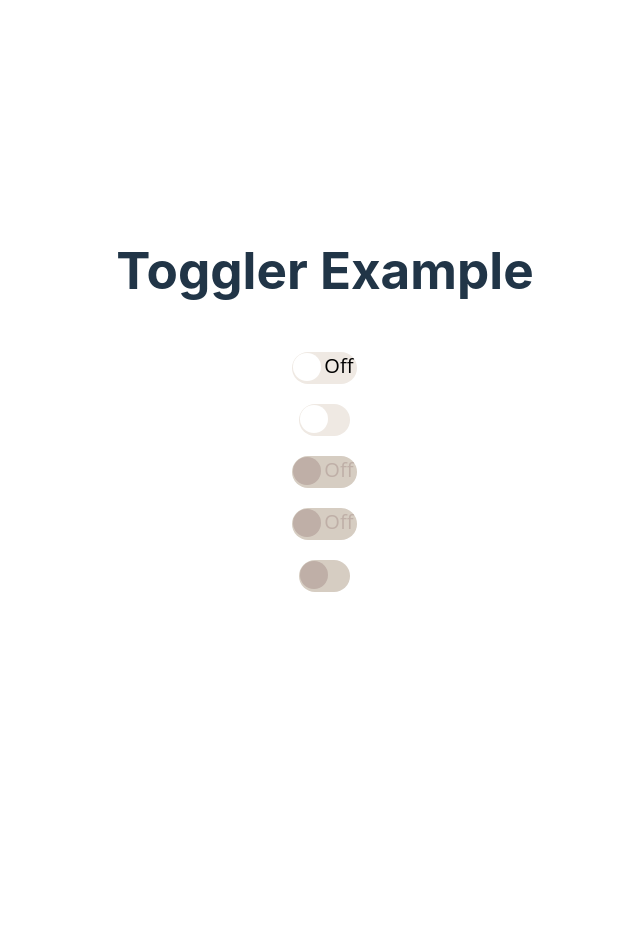
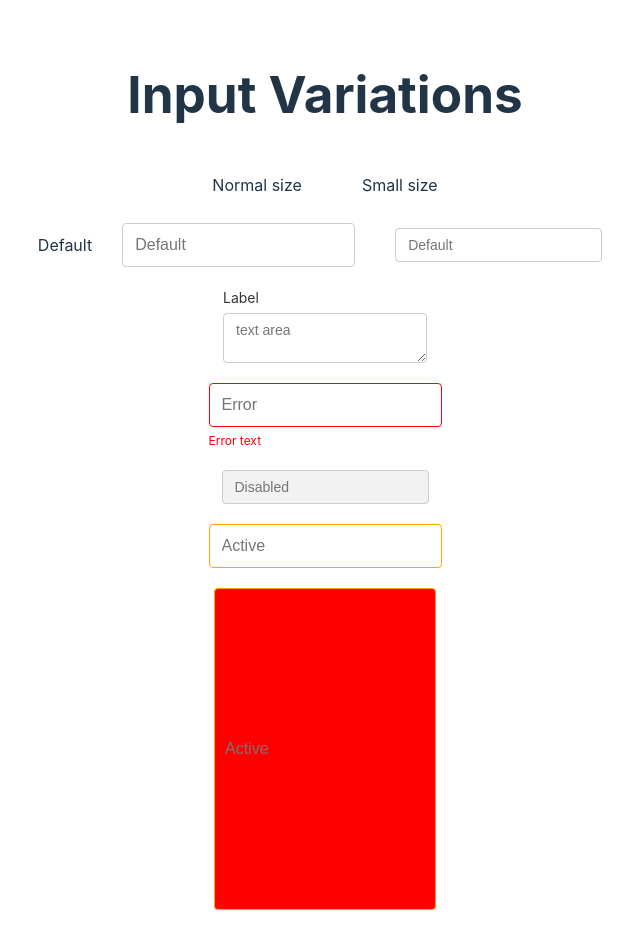
Before and after one commit to repositoryGamesUNAL/repositorioJuegos, a React (Vite) app in the folder games-repository-frontend/: page / in a window 1280 px wide. Shown: the top 948 px of the page, without its empty margins (315-955 px from the left). Before the commit the page ends 800 px from the top, so only its background shows below. Built offline with nearby package versions, Linux system fonts and the light colour scheme.

Commit message:
refactor-organización de  algunas variables

```diff
--- a/games-repository-frontend/src/App.tsx
+++ b/games-repository-frontend/src/App.tsx
@@ -11,7 +11,7 @@ function App() {
   return (
     <>
 
-<Toggle/>
+<Input/>
 
 
 
--- a/games-repository-frontend/src/Components/atoms/button/button.model.scss
+++ b/games-repository-frontend/src/Components/atoms/button/button.model.scss
@@ -1,5 +1,7 @@
 // Definición de variables
-$primary-color: #e16e21;
+@import "../../../styles/colors.scss";
+
+$primary-color:$orange;
 $hover-color: #FD954F;
 $click-color: #CD5C10;
 $disabled-color: #D6CDC2;
@@ -8,7 +10,6 @@ $secondary-color:#e16e21;
 $secondary-hover-color: #FD954F;
 $secondary-click-color: #CD5C10;
 
-$font-family: Arial, sans-serif;
 
 
 
--- a/games-repository-frontend/src/Components/atoms/input/input.scss
+++ b/games-repository-frontend/src/Components/atoms/input/input.scss
@@ -1,4 +1,7 @@
 // Variables
+
+@use "../../../styles/colors.scss";
+
 $primary-border-color: #ccc;
 $error-border-color: red;
 $active-border-color: orange;
@@ -11,6 +14,9 @@ $error-text-color: red;
 $padding-normal-size:12px;
 $padding-small-size-y: 8px;
 $padding-small-size-x: 12px;
+$big-size-y:300px;
+$big-size-x: 200px;
+
 
 
 // Placeholder para estilos comunes de inputs
@@ -20,7 +26,7 @@ $padding-small-size-x: 12px;
   border-radius: 4px;
   padding: 10px;
   font-size: 16px;
-  width: 100%;
+
   transition: border-color 0.3s;
 }
 
@@ -65,7 +71,17 @@ $padding-small-size-x: 12px;
       padding: $padding-small-size-y $padding-small-size-x;
     }
     &--medium {
-        padding:$padding-normal-size
+        padding:$padding-normal-size;
+        overflow-y: scroll; /* Habilitar desplazamiento horizontal */
+
+
+    }
+    &--big{
+      background-color: red;
+
+      width: $big-size-x;
+      height: $big-size-y;
+      overflow-y: scroll; /* Habilitar desplazamiento horizontal */
 
     }
 
@@ -96,6 +112,10 @@ $padding-small-size-x: 12px;
     min-height: 80px; /* Altura mínima para el área de texto */
     padding: 12px;
     line-height: 1.5;
+     /* Habilitar desplazamiento horizontal */
+
+
+
   }
 
   // -------------------------------------
--- a/games-repository-frontend/src/Components/atoms/input/input.tsx
+++ b/games-repository-frontend/src/Components/atoms/input/input.tsx
@@ -18,7 +18,7 @@ const Input: React.FC<InputProps> = ({
 
   const inputClassName = `
     input
-    ${size === "small" ? "input--small" : "input--medium"}
+    ${size === "small" ? "input--small" : size === "big" ? "input--big" : "input--medium"}
     ${error ? "input--error" : ""}
     ${disabled ? "input--disabled" : ""}
     ${active ? "input--active" : ""}
--- a/games-repository-frontend/src/Components/atoms/input/input.type.ts
+++ b/games-repository-frontend/src/Components/atoms/input/input.type.ts
@@ -1,5 +1,5 @@
 export interface InputProps {
-    size?: "normal" | "small";
+    size?: "normal" | "small"| "big";
     label?: string;
     error?: string;
     value?: string;
--- a/games-repository-frontend/src/Components/atoms/toggle/toggle.model.scss
+++ b/games-repository-frontend/src/Components/atoms/toggle/toggle.model.scss
@@ -1,147 +1,121 @@
 // _toggle.scss
+@import "../../../styles/colors.scss";  // Se importa el archivo de colores para poder usar las variables de color definidas allí.
+
 
 // Variables
-$primary-color: #E16E21;
-$background-color:#EFE9E3;
-$slider-size: 28px;
-$slider-width: 51px;
-$width-labl: 65px;
-$slider-height: 32px;
-$disabled-opacity: 0.5;
-$font-color: #EFE9E3;
-$disable-circle:#BFAFA7;
+$primary-color: $orange;  // Definición del color primario como el color naranja.
+$background-color:$spacer-light;  // Definición del color de fondo para el toggle.
+$slider-size: 28px;  // Tamaño del círculo (el slider) dentro del toggle.
+$slider-width: 51px;  // Ancho del slider en su estado normal.
+$width-labl: 65px;  // Ancho del slider cuando tiene una etiqueta (con el label visible).
+$slider-height: 32px;  // Altura del slider.
+$disabled-opacity: 0.5;  // Opacidad del toggle cuando está deshabilitado.
+$font-color: $spacer-light;  // Color de la fuente para el texto del toggle.
+$disable-circle:$border;
+$disable:$disabled;  // Color del círculo cuando el toggle está deshabilitado.
+
 
 // Mixins
-@mixin transition($property, $duration, $ease) {
-  transition: $property $duration $ease;
+@mixin transition($property, $duration, $ease) {  // Mixin que permite agregar transiciones CSS personalizadas.
+  transition: $property $duration $ease;  // Define una transición para una propiedad específica, con duración y tipo de "ease".
 }
+
 
 // Estilos del Toggler
 .toggler {
-  display: inline-flex;
-  align-items: center;
-  cursor: pointer;
-  user-select: none;
+  display: inline-flex;  // Se usa un display inline-flex para que los elementos hijos se alineen en línea y de manera flexible.
+  align-items: center;  // Alineación vertical de los elementos dentro del toggle.
+  cursor: pointer;  // Se usa un cursor de tipo puntero para indicar que es interactivo.
+  user-select: none;  // Evita que el texto dentro del toggle sea seleccionado.
 
-  &--disabled {
-    cursor: not-allowed;
-    opacity: $disabled-opacity;
-
+  &--disabled {  // Clase que se aplica cuando el toggle está deshabilitado.
+    cursor: not-allowed;  // El cursor cambia a un icono que indica que no se puede interactuar.
+    opacity: $disabled-opacity;  // Reduce la opacidad para mostrar que está deshabilitado.
   }
 
-  &__slider {
-    width: $slider-width;
-    height: $slider-height;
-    background-color: $background-color; // Fondo gris por defecto
-    border-radius: 32px;
-    position: relative;
-    overflow: hidden;
-    @include transition(background-color, 0.3s, ease);
+  &__slider {  // Estilo para el slider que representa la parte móvil del toggle.
+    width: $slider-width;  // Establece el ancho del slider.
+    height: $slider-height;  // Establece la altura del slider.
+    background-color: $background-color;  // Color de fondo para el slider (gris).
+    border-radius: 32px;  // Bordes redondeados del slider.
+    position: relative;  // Necesario para el posicionamiento absoluto del círculo.
+    overflow: hidden;  // Se asegura de que el círculo no sobresalga del slider.
+    @include transition(background-color, 0.3s, ease);  // Se aplica una transición suave al cambio de color de fondo.
 
-    &::before {
-      content: "";
-      width: $slider-size;
-      height: $slider-size;
-      background-color: #ffffff;
-      border-radius: 50%;
-      position: absolute;
-      top: 1px;
-      left: 1px;
-
-      @include transition(transform, 0.3s, ease);
-
-
-
+    &::before {  // Pseudo-elemento que representa el círculo dentro del slider.
+      content: "";  // Contenido vacío para crear un pseudo-elemento.
+      width: $slider-size;  // Ancho del círculo (igual al tamaño del slider).
+      height: $slider-size;  // Altura del círculo (igual al tamaño del slider).
+      background-color: #ffffff;  // Color del círculo (blanco).
+      border-radius: 50%;  // Hace que el círculo sea redondeado.
+      position: absolute;  // Posicionamiento absoluto dentro del slider.
+      top: 1px;  // Lo posiciona un píxel desde la parte superior del slider.
+      left: 1px;  // Lo posiciona un píxel desde la izquierda del slider.
+      @include transition(transform, 0.3s, ease);  // Transición suave para el movimiento del círculo.
     }
 
-    &--with-label {
-        width: $width-labl; // Aumentar el ancho cuando haya label
-
-
-
-      }
-    &--disabled{
-        background-color:#D6CDC2 ;
-        &::before {
-            background-color: #BFAFA7;
-        }
+    &--with-label {  // Estilo cuando el toggle tiene una etiqueta visible.
+        width: $width-labl;  // Aumenta el ancho del slider para hacer espacio para la etiqueta.
     }
 
-
+    &--disabled {  // Estilo cuando el toggle está deshabilitado.
+      background-color: $disable;  // Cambia el color de fondo a un gris más claro.
+      &::before {  // Estilo para el círculo cuando está deshabilitado.
+        background-color: $disable-circle;  // Cambia el color del círculo a un gris más claro.
+      }
+    }
   }
 
-  // Si está "on" y no está deshabilitado, cambia el fondo del slider a naranja
+  // Estilo cuando el toggle está activado (on) y no está deshabilitado.
   &--on .toggler__slider {
-    background-color: $primary-color;
+    background-color: $primary-color;  // Cambia el color de fondo del slider a naranja cuando está "on".
 
-    &::before {
-      transform: translateX(20px);
+    &::before {  // Pseudo-elemento que representa el círculo dentro del slider.
+      transform: translateX(20px);  // Mueve el círculo hacia la derecha cuando está "on".
     }
-    &--with-label {
-         // Aumentar el ancho cuando haya label
 
-
-
-      &::before {
+    &--with-label {  // Estilo cuando el toggle tiene una etiqueta visible.
+      &::before {  // Mueve el círculo más hacia la derecha cuando está "on" con etiqueta visible.
         transform: translateX(40px);
-
-
-      }
-      &--disabled{
-        background-color:#D6CDC2;
-        &::before {
-
-            background-color: #BFAFA7;
-
-            // Cambiar el círculo a gris cuando está deshabilitado
-                 // Posicionar el círculo cuando está deshabilitado
-            transform: translateX(40px);
-
-
-
-        }
-
       }
 
+      &--disabled {  // Estilo cuando el toggle está deshabilitado y tiene una etiqueta visible.
+        background-color: $disable;  // Cambia el color de fondo a gris.
+        &::before {  // Estilo para el círculo deshabilitado con etiqueta visible.
+          background-color: $disable-circle;  // Cambia el color del círculo a gris.
+          transform: translateX(40px);  // Mueve el círculo hacia la posición correspondiente.
+        }
       }
-      &--disabled{
-        background-color:#D6CDC2;
+    }
 
-      }
-
+    &--disabled {  // Estilo cuando el toggle está deshabilitado sin etiqueta.
+      background-color: $disable;  // Cambia el color de fondo a gris.
+    }
   }
 
+  // Mantener el color cuando está deshabilitado.
+  &__label {
+    position: absolute;  // Posicionamiento absoluto del texto dentro del slider.
+    font-size: 20px;  // Tamaño de la fuente.
+    color: $font-color;  // Color de la fuente (gris claro).
+    font-family: 'Open Sans', sans-serif;  // Define la fuente.
+    font-weight: 400;  // Grosor normal de la fuente.
+    line-height: 28.8px;  // Altura de la línea (espacio vertical entre líneas).
 
-  // mantener el color cuando está deshabilidatdo
-
-
-  &__label {
-    position: absolute;
-    font-size: 20px;
-    color: $font-color;
-    font-family: 'Open Sans', sans-serif; /* Define la fuente */
-    font-weight: 400; /* Grosor del texto (normal) */
-    font-size: 20px; /* Tamaño del texto */
-    line-height: 28.8px; /* Altura de la línea, es decir, el espacio vertical entre líneas */
-
-
-    &--left {
-      left: 10px;
-      color:#ffffff; // Posicionar "On" a la izquierda
-      &--disabled{
-        color:#BFAFA7; // Cambiar el color del label cuando está deshabilitado
-    }
+    &--left {  // Estilo para la etiqueta de la izquierda (para el texto "On").
+      left: 10px;  // Posiciona la etiqueta a la izquierda del slider.
+      color: #ffffff;  // Color del texto a blanco cuando está "On".
+      &--disabled {  // Estilo cuando la etiqueta de la izquierda está deshabilitada.
+        color: $disable-circle;  // Cambia el color de la etiqueta a gris cuando está deshabilitada.
+      }
     }
 
-    &--right {
-      color: black;
-      right: 4px; // Posicionar "Off" a la derecha
-      &--disabled{
-        color:#BFAFA7; // Cambiar el color del label cuando está deshabilitado
+    &--right {  // Estilo para la etiqueta de la derecha (para el texto "Off").
+      color: black;  // Color del texto a negro cuando está "Off".
+      right: 4px;  // Posiciona la etiqueta a la derecha del slider.
+      &--disabled {  // Estilo cuando la etiqueta de la derecha está deshabilitada.
+        color:$disable-circle;  // Cambia el color de la etiqueta a gris cuando está deshabilitada.
+      }
     }
-    }
-
   }
-
-
 }
--- a/games-repository-frontend/src/Components/atoms/toggle/toggle.tsx
+++ b/games-repository-frontend/src/Components/atoms/toggle/toggle.tsx
@@ -1,39 +1,51 @@
 import React from "react";
-import { TogglerProps } from "./toggle.type";
-import "./toggle.model.scss";
+import { TogglerProps } from "./toggle.type"; // Importa los tipos de las propiedades del componente Toggler
+import "./toggle.model.scss"; // Importa el archivo de estilos SCSS
 
+// Definición del componente funcional Toggler, que acepta las propiedades definidas en TogglerProps
 const Toggler: React.FC<TogglerProps> = ({
-  isOn,
-  disabled = false,
-  withLabel = false,
-  onToggle = () => {},
+  isOn, // Estado del interruptor (encendido o apagado)
+  disabled = false, // Propiedad que indica si el interruptor está deshabilitado (por defecto es false)
+  withLabel = false, // Propiedad que indica si el interruptor debe mostrar las etiquetas "On" y "Off"
+  onToggle = () => {}, // Función que se ejecuta cuando el interruptor cambia de estado, por defecto es una función vacía
 }) => {
+
+  // Función que maneja el cambio de estado del interruptor
   const handleToggle = () => {
-    if (!disabled) {
-      onToggle(!isOn);
+    if (!disabled) { // Solo cambia el estado si el interruptor no está deshabilitado
+      onToggle(!isOn); // Llama a la función onToggle pasando el valor opuesto de isOn
     }
   };
 
+  // Construcción de las clases condicionales para el contenedor del interruptor
+  const togglerClass = `toggler ${isOn ? "toggler--on" : "toggler--off"} ${withLabel ? "with-label" : ""}`;
+
+  // Construcción de las clases condicionales para el slider del interruptor
+  const sliderClass = `toggler__slider ${withLabel ? "toggler__slider--with-label" : ""} ${
+    disabled ? "toggler__slider--disabled" : ""
+  } ${disabled && withLabel ? "toggler__slider--with-label--disabled" : ""}`;
+
+  // Función que genera las clases condicionales para las etiquetas de "On" y "Off"
+  const labelClass = (side: "left" | "right") =>
+    `toggler__label toggler__label--${side} ${disabled ? `toggler__label--${side}--disabled` : ""}`;
+
   return (
+    // Contenedor principal del interruptor
     <div
-      className={`toggler ${isOn ? "toggler--on" : "toggler--off"} ${withLabel?"with-label":""}`}
-      onClick={handleToggle}
-      role="switch"
-      aria-checked={isOn}
-      aria-disabled={disabled}
+      className={togglerClass} // Asigna las clases construidas anteriormente
+      onClick={handleToggle} // Maneja el evento de clic para cambiar el estado
+      role="switch" // Define el rol como interruptor para accesibilidad
+      aria-checked={isOn} // Define el estado de activación para accesibilidad
+      aria-disabled={disabled} // Define si está deshabilitado para accesibilidad
     >
-      <div
-        className={`toggler__slider ${withLabel ? "toggler__slider--with-label" : ""} ${disabled &&withLabel?
-            "toggler__slider--with-label--disabled":""} ${disabled ? "toggler__slider--disabled":""}`}
-      >
-        {withLabel && (
+      {/* Contenedor del slider */}
+      <div className={sliderClass}>
+        {withLabel && ( // Solo muestra las etiquetas si withLabel es verdadero
           <>
-            <span className={`toggler__label toggler__label--left ${disabled?"toggler__label toggler__label--left--disabled":""}`}>
-              {isOn ? "On" : ""}
-            </span>
-            <span className={`toggler__label toggler__label--right ${disabled?"toggler__label toggler__label--right--disabled":""}`}>
-              {!isOn ? "Off" : ""}
-            </span>
+            {/* Etiqueta para el lado izquierdo (On) */}
+            <span className={labelClass("left")}>{isOn ? "On" : ""}</span>
+            {/* Etiqueta para el lado derecho (Off) */}
+            <span className={labelClass("right")}>{!isOn ? "Off" : ""}</span>
           </>
         )}
       </div>
@@ -41,4 +53,4 @@ const Toggler: React.FC<TogglerProps> = ({
   );
 };
 
-export default Toggler;
+export default Toggler; // Exporta el componente Toggler
--- a/games-repository-frontend/src/Components/pruebas/pruebas.tsx
+++ b/games-repository-frontend/src/Components/pruebas/pruebas.tsx
@@ -66,9 +66,9 @@ const pruebaInput: React.FC = () => {
       <Input size="normal" active placeholder="Active" />
       </div>
       <div>
-      <Input size="normal" active placeholder="Active"  />
+      <Input size="big" active placeholder="Active"  />
       </div>
-      <Input type="number" placeholder="Number" />
+
     </div>
   );
 };
--- a/games-repository-frontend/src/Components/pruebas/pruebasBoton.tsx
+++ b/games-repository-frontend/src/Components/pruebas/pruebasBoton.tsx
@@ -1,6 +1,7 @@
 
 
 import Button from '../atoms/button/button'
+
 
 const pruebaBoton: React.FC = () => {
     return (
@@ -16,7 +17,7 @@ const pruebaBoton: React.FC = () => {
             gap:'20px'
 
           }}>
-          <Button size="small" variant="main" status="default">Button</Button>
+          <Button size="small" variant="main" status="default"></Button>
 
           <Button  size="medium" variant="main" status="default">Button</Button>
           </div >
--- /dev/null
+++ b/games-repository-frontend/src/styles/colors.scss
@@ -0,0 +1,21 @@
+// colors.scss
+
+// Corporate
+$orange: #E16E21;
+$gradient: linear-gradient(159.13deg, #E16E21 -24.13%, #934B20 132.21%);
+
+// Grayscale
+$black: #1F1914;
+$hint-text: #5A463A;
+$border: #BFAFA7;
+$disabled: #D6CDC2;
+$spacer: #E5DED7;
+$spacer-light: #EFE9E3;
+$bg-light-grey: #F9F4F0;
+$white: #FFFFFF;
+
+// Informing
+$error: #D51A52;
+$attention: #FF9500;
+$approval: #00B998;
+$link: #0F0BAB;
```
Also changed, not shown: games-repository-frontend/src/Components/atoms/headlines/headlines.model.scss (+5 -5 lines).
